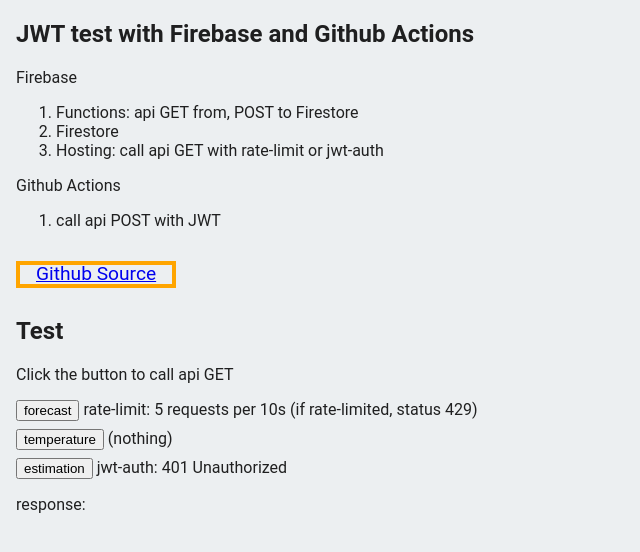
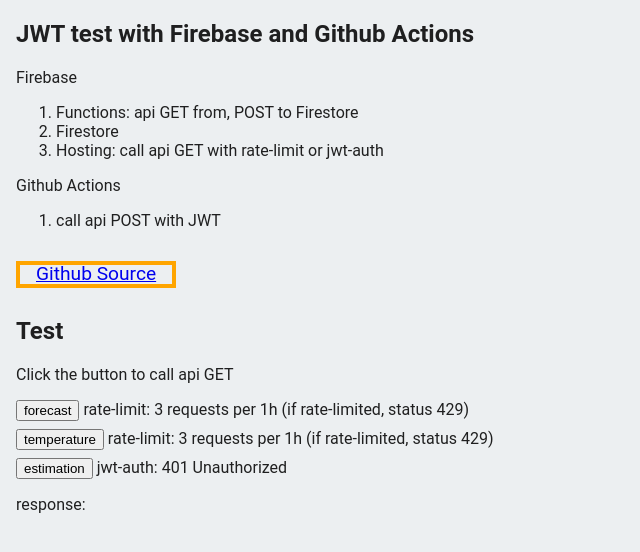
Before and after one commit to masa0902dev/jwt-test-with-firebase-and-actions, a website: page public/index.html in a window 1280 px wide. Shown: the whole page, without its empty margins (0-640 px from the left). Drawn offline with Linux system fonts and the light colour scheme; some packages are replaced by stand-ins of ours.

Commit message:
htmlもrate-limitを修正

```diff
--- a/public/index.html
+++ b/public/index.html
@@ -133,9 +133,10 @@
       <h1>Test</h1>
       <p>Click the button to call api GET</p>
 
-      <div style="margin-bottom: .5rem"><button id="forecast">forecast</button> rate-limit: 5 requests per 10s (if
+      <div style="margin-bottom: .5rem"><button id="forecast">forecast</button> rate-limit: 3 requests per 1h (if
         rate-limited, status 429)</div>
-      <div style="margin-bottom: .5rem"><button id="temperature">temperature</button> (nothing)</div>
+      <div style="margin-bottom: .5rem"><button id="temperature">temperature</button> rate-limit: 3 requests per 1h (if
+        rate-limited, status 429)</div>
       <div style="margin-bottom: 1rem"><button id="estimation">estimation</button> jwt-auth: 401 Unauthorized
       </div>
 
```
